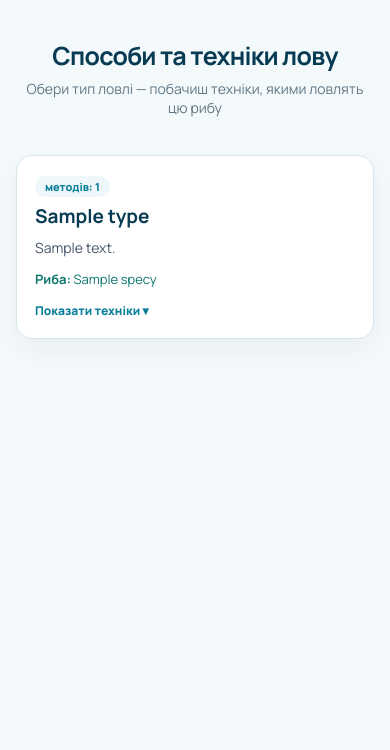
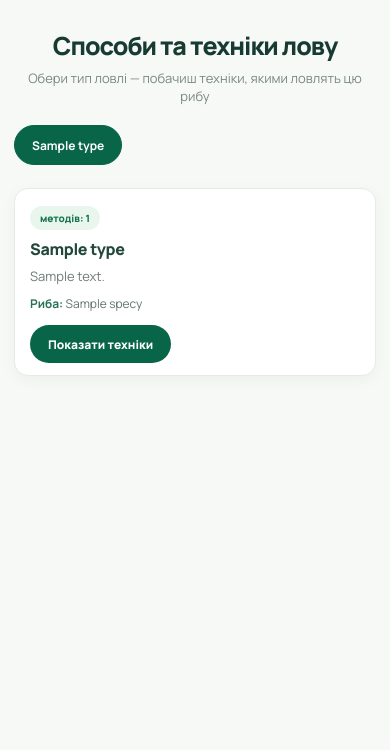
Before and after one commit to Xevon-dev/fishing_system, a Django app: page /methods/ in a window 390 px wide. Shown: the part 175-925 px from the top of the page. Run offline with Django 5.2, Linux system fonts and the light colour scheme; tables that the repository leaves empty hold one stand-in row (values such as "Sample post").

Commit message:
створено дизайн для тезніки лову

```diff
--- a/static/css/methods.css
+++ b/static/css/methods.css
@@ -1,59 +1,215 @@
-/* Техніки лову: картки типів + акордеон */
+/* Fishing methods page */
+.methods-page {
+  min-height: calc(100vh - 94px);
+  padding: 35px 20px 72px;
+  background: #f7f9f7;
+}
+
+.methods-page .auth-heading {
+  margin: 0 auto 25px;
+  text-align: center;
+}
+
+.methods-page .auth-heading h1 {
+  color: #173b32;
+  font-size: clamp(25px, 3vw, 34px);
+  font-weight: 800;
+  letter-spacing: -.04em;
+}
+
+.methods-page .auth-heading p {
+  color: #7a8980;
+  font-size: 13px;
+}
+
+.method-filters {
+  width: min(100%, 1120px);
+  margin: 0 auto 18px;
+  display: flex;
+  flex-wrap: wrap;
+  align-items: center;
+  justify-content: center;
+  gap: 7px;
+}
+
+.method-filter {
+  min-height: 40px;
+  padding: 0 17px;
+  border: 1px solid #e7ece8;
+  border-radius: 999px;
+  color: #607168;
+  background: #fff;
+  font: inherit;
+  font-size: 12px;
+  font-weight: 700;
+  cursor: pointer;
+  transition: color .2s ease, background .2s ease, border-color .2s ease;
+}
+
+.method-filter:hover,
+.method-filter.is-active {
+  border-color: #086548;
+  color: #fff;
+  background: #086548;
+}
+
+.methods-layout {
+  width: min(100%, 1120px);
+  margin: 0 auto;
+  display: grid;
+  grid-template-columns: minmax(0, 2fr) minmax(220px, .92fr);
+  align-items: start;
+  gap: 16px;
+}
 
 .method-cards {
-  width: min(880px, 100%);
-  margin: auto;
-  display: flex;
-  flex-direction: column;
-  gap: 12px;
+  width: 100%;
+  margin: 0;
+  display: grid;
+  grid-template-columns: minmax(0, 1fr);
+  gap: 14px;
 }
 
-.method-card {
-  border: 1px solid var(--border);
-  border-radius: 16px;
+.methods-sidebar {
+  display: none;
+  position: sticky;
+  top: 18px;
+  padding: 17px;
+  border: 1px solid #e5ece6;
+  border-radius: 13px;
   background: #fff;
-  box-shadow: 0 10px 28px rgba(7, 59, 83, 0.05);
-  overflow: hidden;
-  transition: border-color 0.2s, box-shadow 0.2s;
+  box-shadow: 0 4px 14px rgb(30 58 43 / 5%);
 }
 
-.method-card:hover {
-  border-color: #00b8b2;
-  box-shadow: 0 14px 32px rgba(7, 59, 83, 0.1);
+.methods-sidebar.has-techniques { display: block; }
+.methods-sidebar .method-card__body { display: block; padding: 0; }
+
+.methods-sidebar__label {
+  color: #20825b;
+  font-size: 9px;
+  font-weight: 800;
+  letter-spacing: .08em;
+  text-transform: uppercase;
 }
 
-/* шапка картки */
+.methods-sidebar h2 {
+  margin: 8px 0 6px;
+  color: #23483b;
+  font-size: 15px;
+  line-height: 1.35;
+}
+
+.methods-sidebar p {
+  margin: 0 0 14px;
+  color: #77847b;
+  font-size: 11px;
+  line-height: 1.6;
+}
+
+.methods-sidebar__button {
+  display: flex;
+  min-height: 34px;
+  align-items: center;
+  justify-content: center;
+  gap: 8px;
+  border-radius: 999px;
+  color: #fff;
+  background: #086548;
+  font-size: 10px;
+  font-weight: 800;
+  text-decoration: none;
+}
+
+.methods-sidebar__button:hover { background: #0b7955; }
+
+.method-card {
+  overflow: hidden;
+  border: 1px solid #e5ece6;
+  border-radius: 14px;
+  background: #fff;
+  box-shadow: 0 4px 14px rgb(30 58 43 / 5%);
+  transition: border-color .2s ease, box-shadow .2s ease;
+}
+
+.method-card:hover,
+.method-card.is-open {
+  border-color: #a9d6bc;
+  box-shadow: 0 8px 22px rgb(30 88 57 / 8%);
+}
+
 .method-card__head {
   display: block;
   width: 100%;
-  padding: 20px 22px;
-  border: none;
+  padding: 18px 20px 14px;
+  border: 0;
+  color: inherit;
   background: transparent;
-  color: inherit;
   font: inherit;
   text-align: left;
   cursor: pointer;
-  position: relative;
 }
 
 .method-card__head h2 {
-  margin: 6px 0 8px;
-  font-size: 19px;
-  color: var(--navy);
+  margin: 8px 0 6px;
+  color: #23483b;
+  font-size: 18px;
+  font-weight: 800;
+  letter-spacing: -.02em;
 }
 
-/* прев'ю відео з YouTube */
+.method-card__count {
+  display: inline-flex;
+  padding: 5px 10px;
+  border-radius: 999px;
+  color: #16734f;
+  background: #e9f6ee;
+  font-size: 10px;
+  font-weight: 800;
+}
+
+.method-card__text {
+  margin: 0 0 8px;
+  color: #6e7c73;
+  font-size: 13px;
+  line-height: 1.6;
+}
+
+.method-card__fish {
+  margin: 0;
+  color: #62756a;
+  font-size: 12px;
+  line-height: 1.55;
+}
+
+.method-card__fish strong { color: #267253; }
+
+.method-card__more {
+  display: inline-flex;
+  min-height: 38px;
+  align-items: center;
+  margin-top: 12px;
+  padding: 0 18px;
+  border-radius: 999px;
+  color: #fff;
+  background: #086548;
+  font-size: 12px;
+  font-weight: 800;
+  transition: background .2s ease;
+}
+
+.method-card__head:hover .method-card__more { background: #0b7955; }
+
 .method-card__video {
   position: relative;
-  height: 200px;
-  background: #000;
+  overflow: hidden;
+  aspect-ratio: 16 / 7;
+  margin: 0 14px 14px;
+  border-radius: 10px;
+  background: #eaf0ec;
   cursor: pointer;
 }
 
-.method-card__video.is-playing {
-  height: auto;
-  aspect-ratio: 16 / 9;
-}
+.method-card__video.is-playing { aspect-ratio: 16 / 9; }
 
 .method-card__video img,
 .method-card__video iframe {
@@ -69,119 +225,54 @@
   position: absolute;
   top: 50%;
   left: 50%;
-  transform: translate(-50%, -50%);
-  width: 56px;
-  height: 56px;
   display: grid;
+  width: 48px;
+  height: 48px;
+  padding-left: 3px;
   place-items: center;
   border-radius: 50%;
-  background: rgba(255, 0, 0, 0.9);
   color: #fff;
-  font-size: 20px;
-  padding-left: 4px;
-  transition: background 0.2s, transform 0.2s;
+  background: #087653e8;
+  font-size: 17px;
+  transform: translate(-50%, -50%);
+  transition: transform .2s ease, background .2s ease;
 }
 
-.method-card__video:hover::after {
-  background: #ff0000;
-  transform: translate(-50%, -50%) scale(1.08);
+.method-card__video:hover::after { background: #086548; transform: translate(-50%, -50%) scale(1.08); }
+.method-card__video.is-playing::after { content: none; }
+
+.method-card__body {
+  display: none;
+  padding: 0 14px 14px;
 }
 
-.method-card__video.is-playing::after {
-  content: none;
+.method-card.is-open .method-card__body { display: block; }
+
+.method-item {
+  padding: 14px;
+  border: 1px solid #e9eee9;
+  border-radius: 11px;
+  background: #f8faf8;
 }
 
-.method-card__count {
-  display: inline-block;
-  padding: 3px 10px;
-  border-radius: 20px;
-  background: #eef7f9;
-  color: #087e9b;
-  font-size: 11px;
-  font-weight: 800;
+.method-item + .method-item { margin-top: 10px; }
+.method-item strong { display: block; color: #23483b; font-size: 14px; }
+.method-item p { margin: 7px 0 0; color: #6e7c73; font-size: 12px; line-height: 1.65; }
+.method-item .method-card__video { aspect-ratio: 16 / 9; margin: 12px 0 0; }
+
+@media (max-width: 560px) {
+  .methods-page { padding: 28px 14px 50px; }
+  .methods-page .auth-heading { margin-bottom: 20px; }
+  .method-filters { justify-content: flex-start; flex-wrap: nowrap; overflow-x: auto; padding-bottom: 5px; }
+  .method-filter { flex: 0 0 auto; }
+  .methods-layout { grid-template-columns: minmax(0, 1fr); }
+  .methods-sidebar { position: static; }
+  .method-card__head { padding: 16px 15px 12px; }
+  .method-card__head h2 { font-size: 16px; }
+  .method-card__video { aspect-ratio: 16 / 9; margin: 0 10px 10px; }
+  .method-card__body { padding: 0 10px 10px; }
 }
 
-.method-card__text {
-  margin: 0 0 10px;
-  font-size: 14px;
-  line-height: 1.6;
-  color: #475569;
+@media (min-width: 561px) and (max-width: 800px) {
+  .methods-layout { grid-template-columns: minmax(0, 1fr) 210px; gap: 12px; }
 }
-
-.method-card__fish {
-  margin: 0;
-  font-size: 13px;
-  line-height: 1.55;
-  color: #0f766e;
-}
-
-.method-card__more {
-  display: inline-block;
-  margin-top: 12px;
-  font-size: 12px;
-  font-weight: 800;
-  color: #087e9b;
-}
-
-.method-card__more::after {
-  content: " ▾";
-}
-
-/* розгорнутий список */
-.method-card__body {
-  display: none;
-  padding: 4px 22px 20px;
-}
-
-.method-item {
-  padding: 14px 16px;
-  border-radius: 13px;
-  background: #f8fafb;
-  border: 1px solid var(--border);
-}
-
-.method-item + .method-item {
-  margin-top: 10px;
-}
-
-.method-item strong {
-  display: block;
-  font-size: 15px;
-  color: var(--navy);
-}
-
-.method-item p {
-  margin: 8px 0 0;
-  font-size: 13px;
-  line-height: 1.6;
-  color: #475569;
-}
-
-.method-item .method-card__video {
-  height: 160px;
-  margin-top: 12px;
-  border-radius: 10px;
-  overflow: hidden;
-}
-
-/* відкрита картка */
-.method-card.is-open {
-  border-color: #00b8b2;
-}
-
-.method-card.is-open .method-card__body {
-  display: block;
-}
-
-.method-card.is-open .method-card__more::after {
-  content: " ▲";
-}
-
-@media (max-width: 560px) {
-  .method-card__head {
-    padding: 18px;
-  }
-  .method-card__body {
-    padding: 0 18px 18px;
-  }
-}
--- a/templates/methods.html
+++ b/templates/methods.html
@@ -9,22 +9,22 @@
 {% endblock %}
 
 {% block content %}
-<section class="auth-section">
+<section class="auth-section methods-page">
     <div class="auth-heading">
         <h1>Способи та техніки лову</h1>
         <p>Обери тип ловлі — побачиш техніки, якими ловлять цю рибу</p>
     </div>
 
-    <div class="method-cards">
+    <nav class="method-filters" aria-label="Категорії технік лову">
         {% for group in groups %}
-            <div class="method-card">
-                {% if group.type.video_id %}
-                    <div class="method-card__video" data-video="{{ group.type.video_id }}">
-                        <img src="https://i.ytimg.com/vi/{{ group.type.video_id }}/maxresdefault.jpg"
-                             alt="{{ group.type.name }}"
-                             loading="lazy">
-                    </div>
-                {% endif %}
+            <button class="method-filter{% if forloop.first %} is-active{% endif %}" type="button" data-method-filter="{{ group.type.type_id }}">{{ group.type.name }}</button>
+        {% endfor %}
+    </nav>
+
+    <div class="methods-layout">
+      <div class="method-cards" id="method-list">
+        {% for group in groups %}
+            <article class="method-card" data-method-category="{{ group.type.type_id }}">
                 <button class="method-card__head" type="button">
                     <span class="method-card__count">методів: {{ group.methods|length }}</span>
                     <h2>{{ group.type.name }}</h2>
@@ -36,6 +36,14 @@
                     {% endif %}
                     <span class="method-card__more">Показати техніки</span>
                 </button>
+
+                {% if group.type.video_id %}
+                    <div class="method-card__video" data-video="{{ group.type.video_id }}">
+                        <img src="https://i.ytimg.com/vi/{{ group.type.video_id }}/maxresdefault.jpg"
+                             alt="{{ group.type.name }}"
+                             loading="lazy">
+                    </div>
+                {% endif %}
 
                 <div class="method-card__body" id="methods-{{ group.type.type_id }}">
                     {% for method in group.methods %}
@@ -56,8 +64,11 @@
                         <p class="level-description">Технік поки немає.</p>
                     {% endfor %}
                 </div>
-            </div>
+            </article>
         {% endfor %}
+      </div>
+
+      <aside class="methods-sidebar" aria-live="polite" aria-label="Техніки вибраного способу"></aside>
     </div>
 </section>
 {% endblock %}
```
Also changed, not shown: static/js/methods.js (+55 -0 lines), catalog/migrations/0011_fill_fishing_type_descriptions.py (added).
